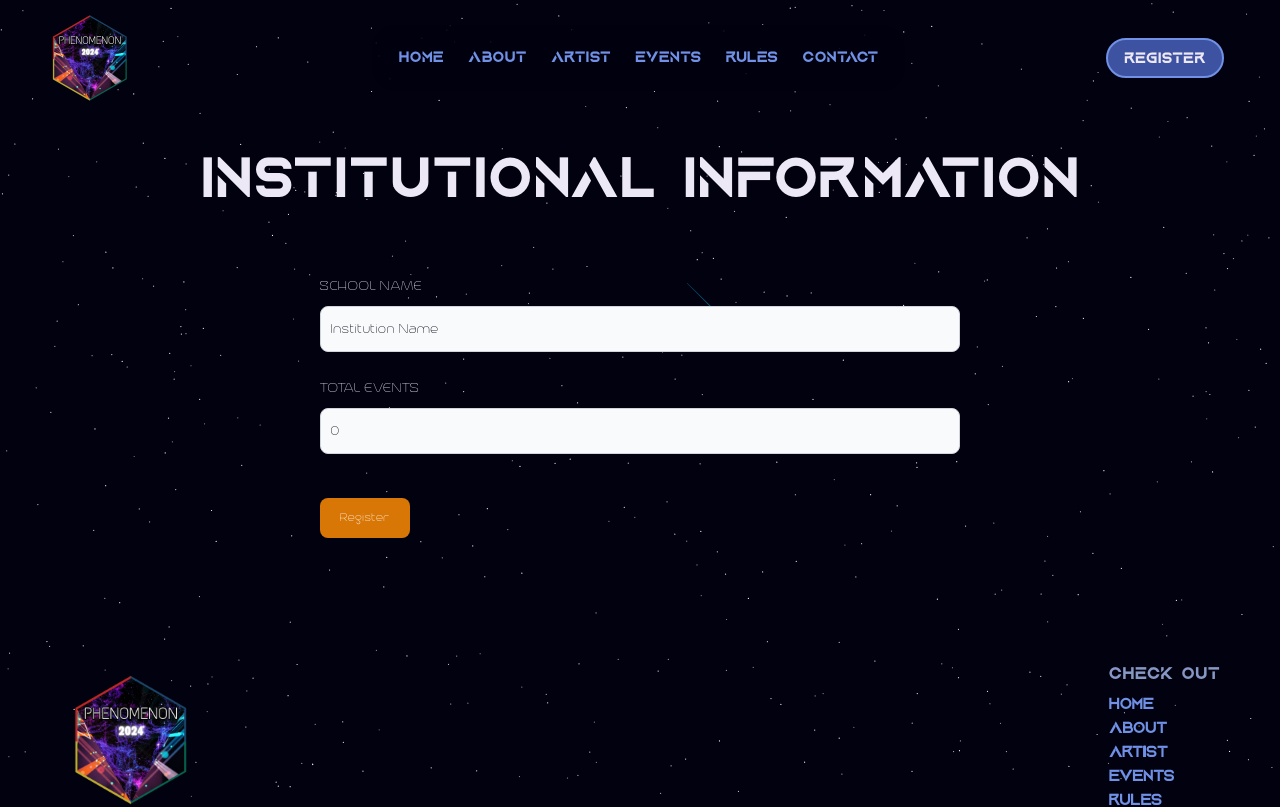
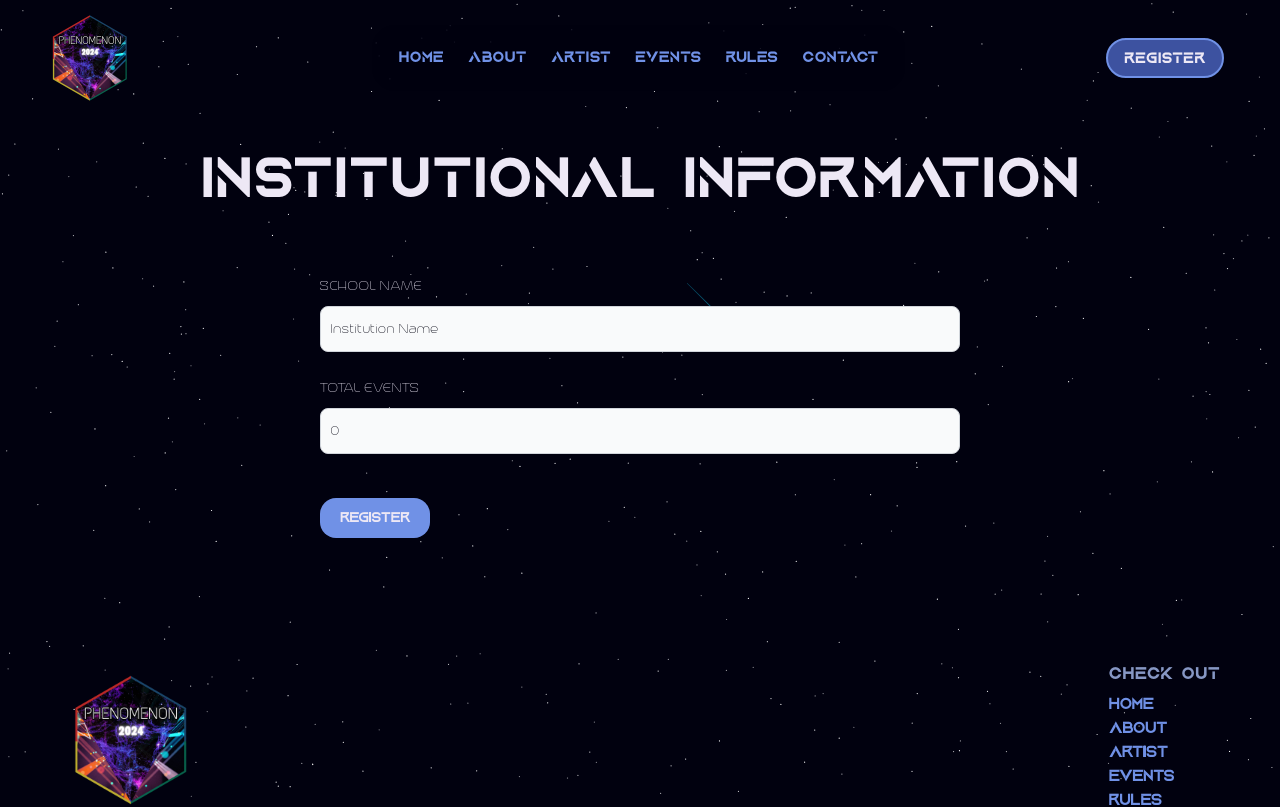
Before and after one commit to aayanatsap/phenomenon, a Next.js app: page /registrations/delegation in a window 1280 px wide. Shown: the top 807 px of the page. Built offline with nearby package versions, Linux system fonts and the light colour scheme.

Commit message:
Update register.tsx

```diff
--- a/app/components/register.tsx
+++ b/app/components/register.tsx
@@ -1559,7 +1559,7 @@ export const DelegationRegistration = () => {
                 </div>
                 <button
                   type="submit"
-                  className="inline-flex items-center px-5 py-2.5 mt-4 sm:mt-6 text-sm font-medium text-center bg-amber-600 text-white bg-primary-700 rounded-lg focus:ring-4 focus:ring-primary-200 dark:focus:ring-primary-900 hover:bg-primary-800"
+                  className="inline-flex items-center px-5 py-2.5 mt-4 sm:mt-6 text-sm font-bold bg-lightblue text-center text-whitepink font-aquire rounded-2xl hover:scale-105 hover:text-darkGalaxy hover:bg-babyblue duration-500 focus:ring-4 focus:ring-primary-200 dark:focus:ring-primary-900 hover:bg-primary-800"
                 >
                   Register
                 </button>
```
